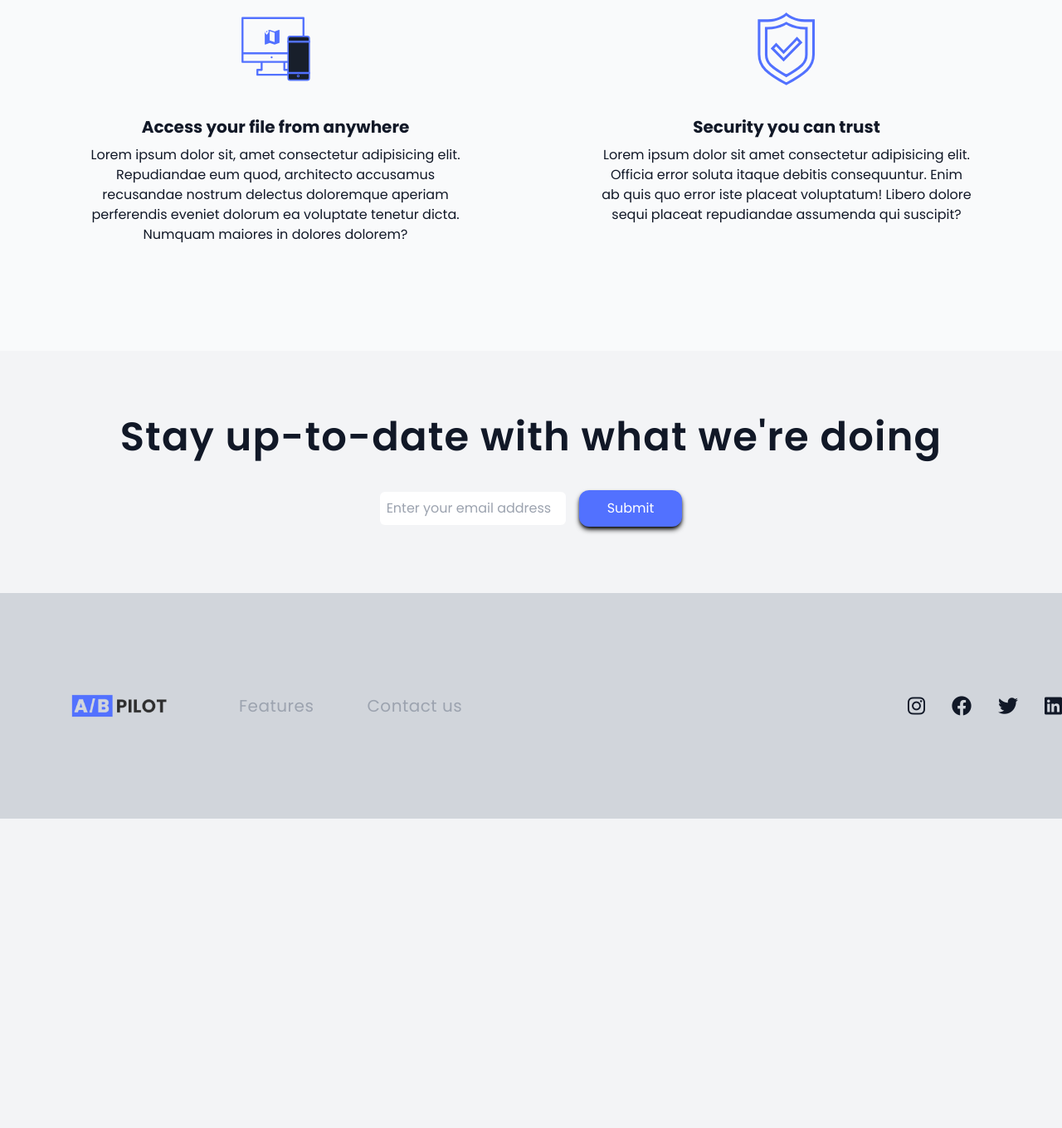
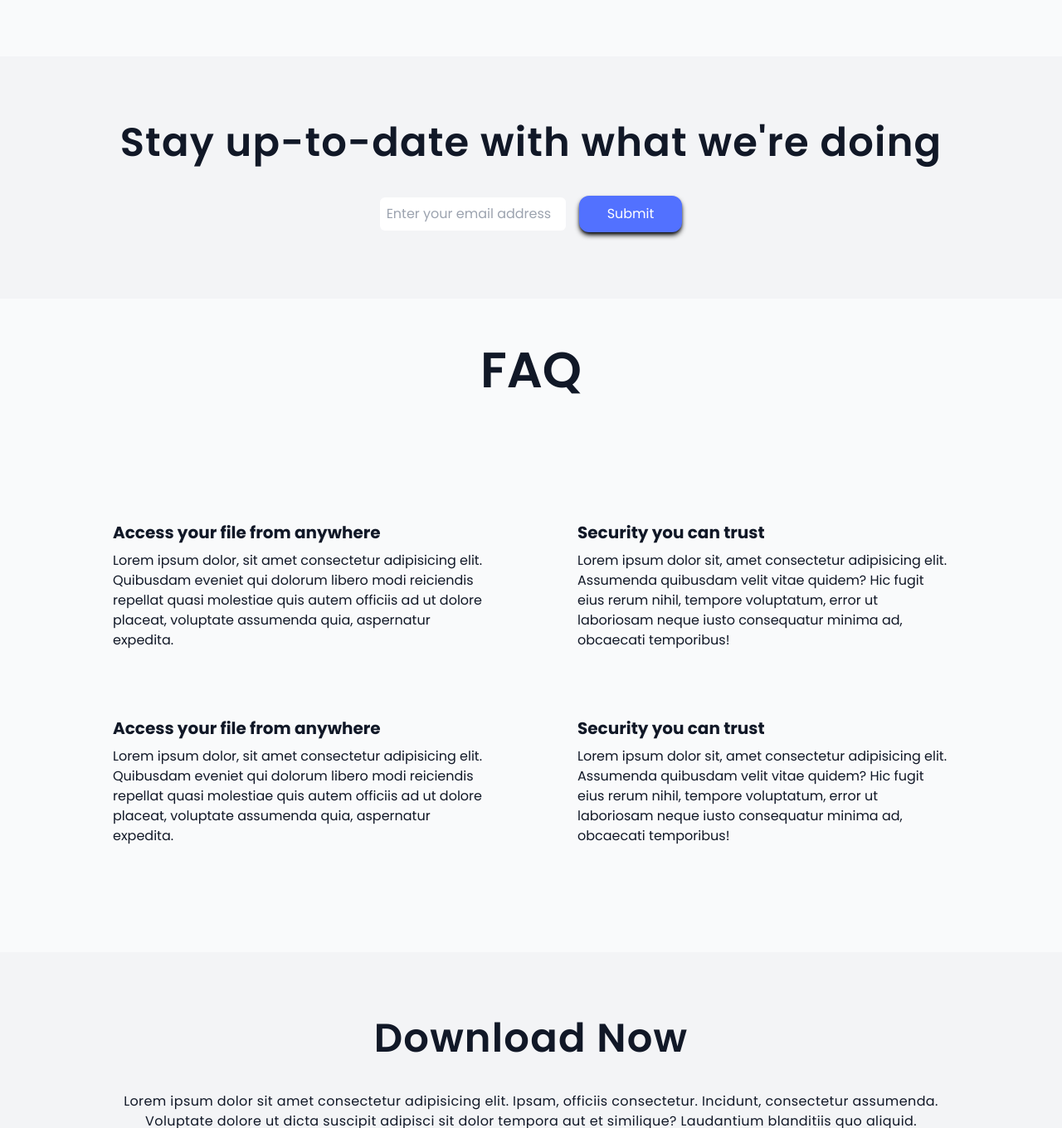
Before and after one commit to abpilot/abpilot.com, a website built with Vite: page index.html in a window 1280 px wide. Shown: the part 1440-2800 px from the top of the page at 83% size. Before the commit the page ends 2427 px from the top, so only its background shows below. Built offline with nearby package versions, Linux system fonts and the light colour scheme.

Commit message:
Modified the homepage (#9)
* index styling

* Added About Us Page

* Added Features page and updated href links

* added contact us page

* Modified the homepage

Co-authored-by: aldrin <aldrindl@careindeed.com>
Co-authored-by: Denn Agustin <47374130+dennexequiel@users.noreply.github.com>

```diff
--- a/index.html
+++ b/index.html
@@ -17,6 +17,19 @@
     crossorigin="anonymous" referrerpolicy="no-referrer" />
 </head>
 
+<style>
+  .main-banner {
+    width: 100%;
+    height: 700px;
+    background-repeat: no-repeat;
+    background-position: center top;
+    background-size: cover;
+    position: relative;
+    display: flex;
+    justify-content: center;
+    align-items: center;
+  }
+</style>
 <body class="dark:bg-darkBlue bg-gray-100 text-gray-900 dark:text-white font-poppins">
   <header class="container mx-auto flex items-center justify-between h-24 md:h-32  px-2">
     <!-- dynamic logo -->
@@ -36,10 +49,11 @@
   </header>
   <!-- Hero Section -->
   <section id="hero">
+    <div class="main-banner" style="background-image: url('images/banner.png')">
     <!-- Hero Container -->
       <div class="container mx-auto px-6 text-center md:pt-10 pb-32">
         <div class="flex flex-col-reverse md:flex-row">
-        <div class="w-full flex flex-col md:w-1/2 md:mt-14 space-y-12">
+          <div class="w-full flex flex-col md:w-1/2 md:mt-14 space-y-12 bg-gray-50 dark:bg-darkBlue1/[.76] dark:text-white/[.76] p-10">
             <h1
               class="text-4xl md:text-6xl font-bold text-center md:text-left text-gray-900 dark:text-gray-100  max-w-md">A
               Simple Split Testing Tool</h1>
@@ -49,15 +63,16 @@
               class="bg-accentCyan border-2 border-accentCyan hover:border-2 hover:border-accentCyan text-white dark:hover:text-accentCyan hover:bg-gray-100 dark:hover:bg-darkBlue hover:shadow-none max-w-xs px-10 py-4 shadow-md shadow-black rounded-xl duration-100">Get
               Started</a>
           </div>
-        <div class="w-full md:w-1/2">
+          <!-- <div class="w-full md:w-1/2">
             <img src="images/4113-removebg-preview.png" class="mx-auto" alt="">
+          </div> -->
         </div>
       </div>
     </div>
   </section>
 
   <!-- Features Section -->
-  <section id="Features" class=" pt-12 bg-gray-50 dark:bg-darkBlue1 dark:text-white">
+  <section id="Features" class="pt-12 bg-gray-50 dark:bg-darkBlue1 dark:text-white">
     <!-- features container -->
     <div class="container flex flex-col mx-auto px-6 md:space-y-20 pb-32">
       <div class="flex items-center justify-center">
@@ -88,29 +103,15 @@
             rerum nihil, tempore voluptatum, error ut laboriosam neque iusto consequatur minima ad, obcaecati temporibus!
           </p>
         </div>
-      </div>
-      <!-- Second Row -->
-      <div class="flex flex-col space-y-24 mt-24 text-center md:flex-row md:space-y-0">
-        <!-- Features Tab-->
-        <div class="flex flex-col items-center space-y-2 md:w-1/2">
-          <div class="flex items-center justify-center h-24 mb-6">
-            <img src="images/icon-access-anywhere.svg" alt="" />
-          </div>
-          <h3 class="text-xl font-bold">Access your file from anywhere</h3>
-          <p class="max-w-md">
-            Lorem ipsum dolor sit, amet consectetur adipisicing elit. Repudiandae eum quod, architecto accusamus recusandae
-            nostrum delectus doloremque aperiam perferendis eveniet dolorum ea voluptate tenetur dicta. Numquam maiores in dolores dolorem?
-          </p>
-        </div>
-        <!-- Item 2 -->
+        <!-- Item 3 -->
         <div class="flex flex-col items-center space-y-2 md:w-1/2">
           <div class="flex items-center justify-center h-24 mb-6">
             <img src="images/icon-security.svg" alt="" />
           </div>
           <h3 class="text-xl font-bold">Security you can trust</h3>
           <p class="max-w-md">
-            Lorem ipsum dolor sit amet consectetur adipisicing elit. Officia error soluta itaque debitis consequuntur. Enim ab quis quo error
-            iste placeat voluptatum! Libero dolore sequi placeat repudiandae assumenda qui suscipit?
+            Lorem ipsum dolor sit, amet consectetur adipisicing elit. Assumenda quibusdam velit vitae quidem? Hic fugit eius
+            rerum nihil, tempore voluptatum, error ut laboriosam neque iusto consequatur minima ad, obcaecati temporibus!
           </p>
         </div>
       </div>
@@ -132,6 +133,78 @@
           <button
             class="bg-accentCyan border-2 border-accentCyan hover:border-2 hover:border-accentCyan text-white dark:hover:text-accentCyan hover:bg-gray-100 dark:hover:bg-darkBlue px-8 py-2 shadow-md shadow-black rounded-xl duration-100">Submit</button>
         </form>
+      </div>
+    </div>
+  </section>
+
+  <section id="Features" class="pt-12 bg-gray-50 dark:bg-darkBlue1 dark:text-white">
+    <!-- features container -->
+    <div class="container flex flex-col mx-auto px-6 md:space-y-20 pb-32">
+      <div class="flex items-center justify-center">
+        <div class="text-center text-4xl md:text-6xl font-semibold p-2 mb-16">FAQ
+        </div>
+      </div>
+      <!-- First row -->
+      <div class="flex flex-col space-y-24 md:flex-row md:space-y-0 pl-28">
+        <!-- Features Tab-->
+        <div class="flex flex-col space-y-2 md:w-1/2">
+          <!-- <div class="flex justify-center h-24 mb-6">
+            <img src="images/icon-access-anywhere.svg" alt="" />
+          </div> -->
+          <h3 class="text-xl font-bold">Access your file from anywhere</h3>
+          <p class="max-w-md">
+            Lorem ipsum dolor, sit amet consectetur adipisicing elit. Quibusdam eveniet qui dolorum libero modi reiciendis
+            repellat quasi molestiae quis autem officiis ad ut dolore placeat, voluptate assumenda quia, aspernatur expedita.
+          </p>
+        </div>
+        <!-- Item 2 -->
+        <div class="flex flex-col space-y-2 md:w-1/2">
+          <!-- <div class="flex justify-center h-24 mb-6">
+            <img src="images/icon-security.svg" alt="" />
+          </div> -->
+          <h3 class="text-xl font-bold">Security you can trust</h3>
+          <p class="max-w-md">
+            Lorem ipsum dolor sit, amet consectetur adipisicing elit. Assumenda quibusdam velit vitae quidem? Hic fugit eius
+            rerum nihil, tempore voluptatum, error ut laboriosam neque iusto consequatur minima ad, obcaecati temporibus!
+          </p>
+        </div>
+      </div>
+      <!-- Second row -->
+      <div class="flex flex-col space-y-24s md:flex-row md:space-y-0 pl-28">
+        <!-- Features Tab-->
+        <div class="flex flex-col space-y-2 md:w-1/2">
+          <!-- <div class="flex justify-center h-24 mb-6">
+            <img src="images/icon-access-anywhere.svg" alt="" />
+          </div> -->
+          <h3 class="text-xl font-bold">Access your file from anywhere</h3>
+          <p class="max-w-md">
+            Lorem ipsum dolor, sit amet consectetur adipisicing elit. Quibusdam eveniet qui dolorum libero modi reiciendis
+            repellat quasi molestiae quis autem officiis ad ut dolore placeat, voluptate assumenda quia, aspernatur expedita.
+          </p>
+        </div>
+        <!-- Item 2 -->
+        <div class="flex flex-col space-y-2 md:w-1/2">
+          <!-- <div class="flex justify-center h-24 mb-6">
+            <img src="images/icon-security.svg" alt="" />
+          </div> -->
+          <h3 class="text-xl font-bold">Security you can trust</h3>
+          <p class="max-w-md">
+            Lorem ipsum dolor sit, amet consectetur adipisicing elit. Assumenda quibusdam velit vitae quidem? Hic fugit eius
+            rerum nihil, tempore voluptatum, error ut laboriosam neque iusto consequatur minima ad, obcaecati temporibus!
+          </p>
+        </div>
+      </div>
+    </div>
+  </section>
+
+  <section id="contact">
+    <!-- Container -->
+    <div class="container mx-auto">
+      <div class="flex flex-col items-center justify-center space-y-8 md:space-y-10 my-20 lin">
+        <h3 class="text-3xl md:text-5xl font-semibold px-4 max-w-sm md:max-w-5xl tracking-wide text-center">Download Now</h3>
+        <h5 class="max-w-sm md:max-w-5xl tracking-wide text-center">Lorem ipsum dolor sit amet consectetur adipisicing elit. Ipsam, officiis consectetur. Incidunt, consectetur assumenda. Voluptate dolore ut dicta suscipit adipisci sit dolor tempora aut et similique? Laudantium blanditiis quo aliquid.</h5>
+          <button
+            class="bg-accentCyan border-2 border-accentCyan hover:border-2 hover:border-accentCyan text-white dark:hover:text-accentCyan hover:bg-gray-100 dark:hover:bg-darkBlue px-8 py-2 shadow-md shadow-black rounded-xl duration-100">Download</button>
       </div>
     </div>
   </section>
```
Also changed, not shown: images/banner.png (added). Lines whose indentation alone changed are shown as unchanged.
